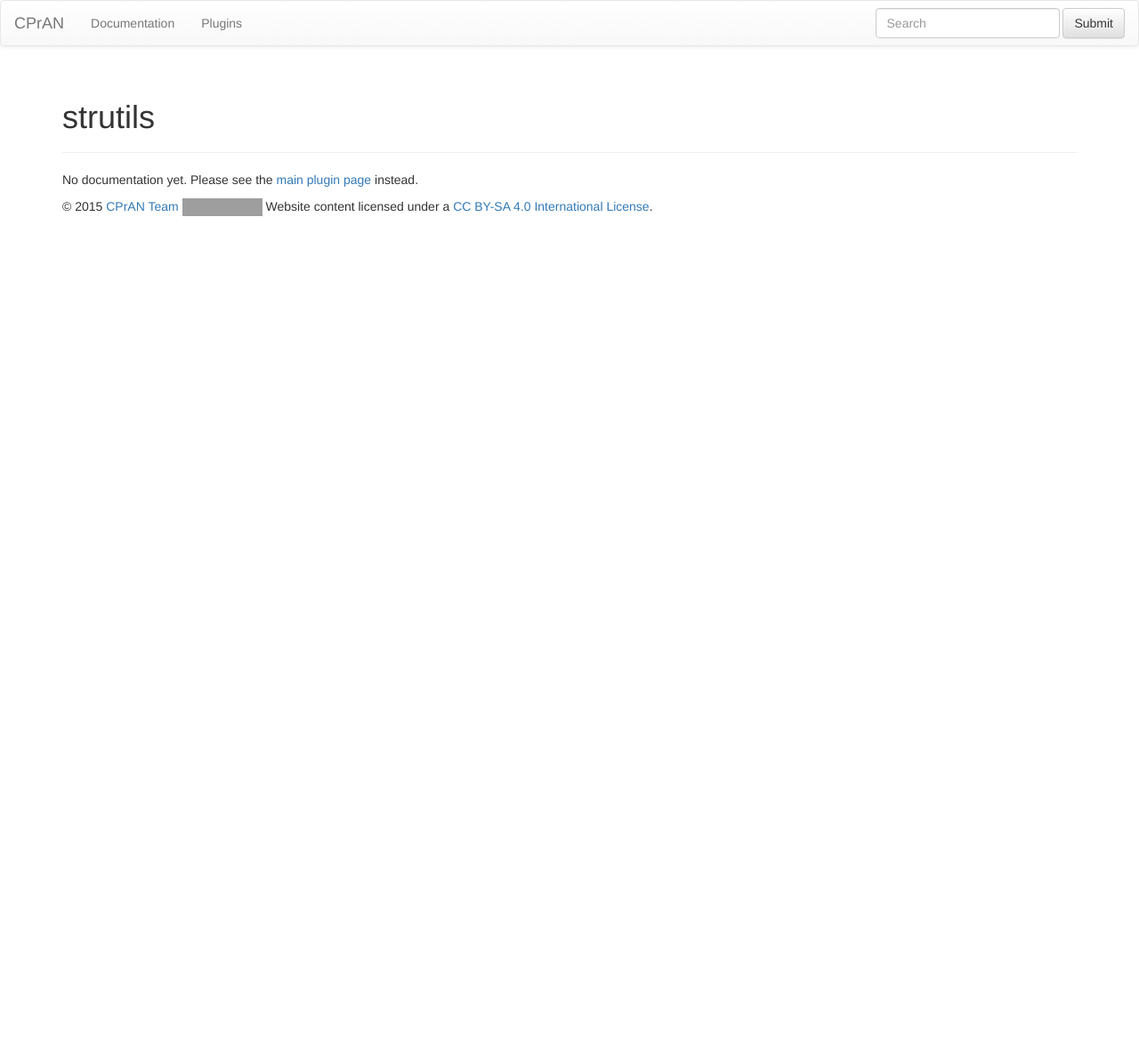
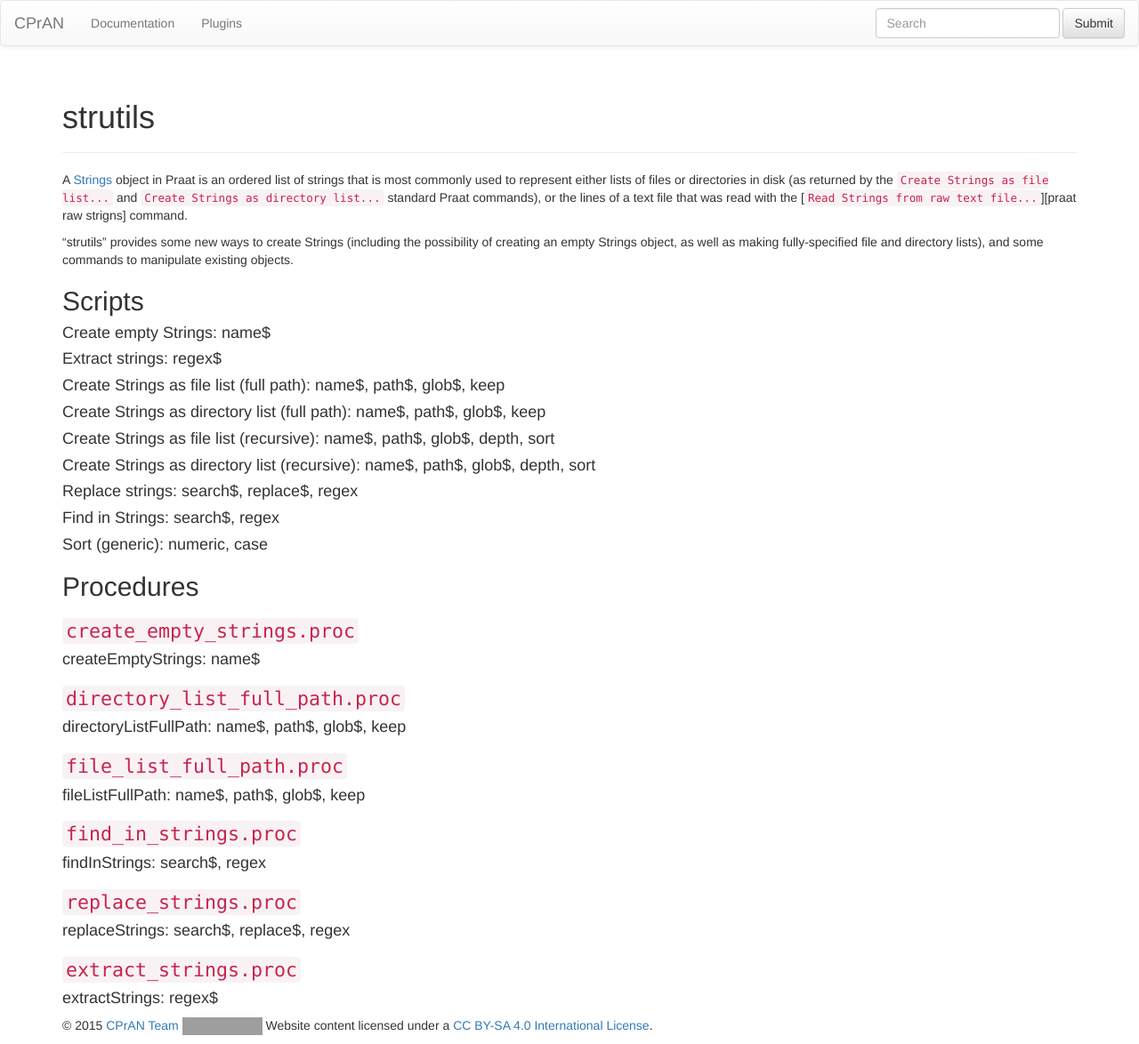
Before and after one commit to jjatria/cpran-www, a Jekyll site: the page built from docs/plugins/strutils/index.md, in a window 1280 px wide. Shown: the whole page at 89% size. Built offline with Jekyll 4.4.1, drawn with Linux system fonts in a browser that asks for light colours; nearby versions of some CDN libraries; library files that are not in the unit come from our copies; comment, search, counter and statistics services are not loaded; before the commit the page ends 900 px from its top, so only the background shows below that; grey boxes are pictures that could not be loaded.

Commit message:
Added skeleton documentation for strutils

```diff
--- a/docs/plugins/strutils/index.md
+++ b/docs/plugins/strutils/index.md
@@ -5,6 +5,79 @@ title: strutils
 ---
 {% include JB/setup %}
 
-No documentation yet. Please see the [main plugin page][] instead.
+A [Strings][] object in Praat is an ordered list of strings that is most
+commonly used to represent either lists of files or directories in disk (as
+returned by the [`Create Strings as file list...`][praat file list] and [`Create
+Strings as directory list...`][praat directory list] standard Praat commands),
+or the lines of a text file that was read with the [`Read Strings from raw text
+file...`][praat raw strigns] command.
 
-[main plugin page]: {{ BASE_PATH }}/plugins/{{ page.title }}
+[praat file list]: http://www.fon.hum.uva.nl/praat/manual/Create_Strings_as_file_list___.html
+[praat directory list]: http://www.fon.hum.uva.nl/praat/manual/Create_Strings_as_directory_list___.html
+[praat raw strings]: http://www.fon.hum.uva.nl/praat/manual/Read_Strings_from_raw_text_file___.html
+[strings]: http://www.fon.hum.uva.nl/praat/manual/Strings.html
+
+"strutils" provides some new ways to create Strings (including the possibility
+of creating an empty Strings object, as well as making fully-specified file and
+directory lists), and some commands to manipulate existing objects.
+
+## Scripts
+
+#### Create empty Strings: name$
+{: #create-empty-strings }
+
+#### Extract strings: regex$
+{: #extract-strings }
+
+#### Create Strings as file list (full path): name$, path$, glob$, keep
+{: #file-list-full-path }
+
+#### Create Strings as directory list (full path): name$, path$, glob$, keep
+{: #directory-list-full-path }
+
+#### Create Strings as file list (recursive): name$, path$, glob$, depth, sort
+{: #file-list-recursive }
+
+#### Create Strings as directory list (recursive): name$, path$, glob$, depth, sort
+{: #directory-list-recursive }
+
+#### Replace strings: search$, replace$, regex
+{: #replace-strings }
+
+#### Find in Strings: search$, regex
+{: #find-in-strings }
+
+#### Sort (generic): numeric, case
+{: #sort-generic }
+
+## Procedures
+
+### `create_empty_strings.proc`
+
+#### createEmptyStrings: name$
+{: #create-empty-strings-procedure }
+
+### `directory_list_full_path.proc`
+
+#### directoryListFullPath: name$, path$, glob$, keep
+{: #directory-list-full-path-procedure }
+
+### `file_list_full_path.proc`
+
+#### fileListFullPath: name$, path$, glob$, keep
+{: #file-list-full-path-procedure }
+
+### `find_in_strings.proc`
+
+#### findInStrings: search$, regex
+{: #find-in-strings-procedure }
+
+### `replace_strings.proc`
+
+#### replaceStrings: search$, replace$, regex
+{: #replace-strings-procedure }
+
+### `extract_strings.proc`
+
+#### extractStrings: regex$
+{: #extract-strings-procedure }
```
